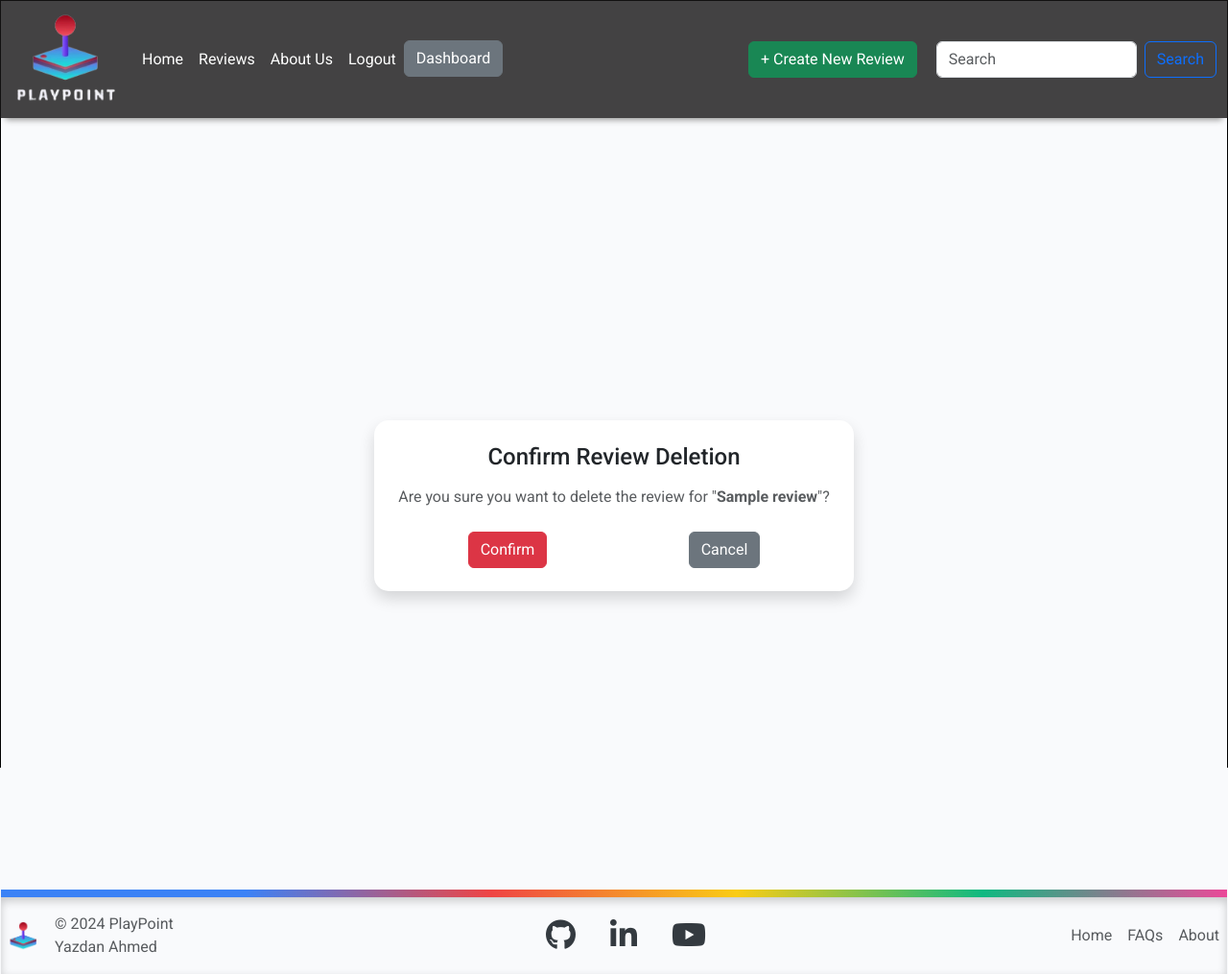
After one commit to Yazhmd/PlayPoint-Django-blog-Project-, a Django app: page /delete/1/ in a window 1280 px wide. The commit adds this page. Shown: the whole page at 96% size. Run offline with Django 4.2, Linux system fonts and the light colour scheme; a user stored in the database is signed in; tables that the repository leaves empty hold one stand-in row (values such as "Sample post"); parts of the project's set-up code (start-up, migrations or seed data) failed here and were passed over; some libraries are stand-ins or nearby versions.

Commit message:
Add: Added delete review confirmation

```diff
--- /dev/null
+++ b/app_blog/templates/app_blog/review_confirm_delete.html
@@ -0,0 +1,23 @@
+{% extends "base.html" %}
+{% load static %}
+
+{% block title %}Delete Review: {{ object.title }}{% endblock %}
+
+{% block content %}
+<div class="container d-flex flex-column justify-content-center align-items-center min-vh-100">
+    <div class="card shadow p-4" style="max-width: 500px; width: 100%;">
+        <h1 class="h4 text-center mb-3">Confirm Review Deletion</h1>
+        <p class="text-center text-muted mb-4">
+            Are you sure you want to delete the review for "<strong>{{ object.title }}</strong>"?
+        </p>
+        <form method="post" class="d-flex justify-content-center">
+            {% csrf_token %}
+            <div class="d-flex justify-content-around w-100">
+                <input type="submit" value="Confirm" class="btn btn-danger w-45">
+                <a href="{% url 'review_detail' id=object.id %}" class="btn btn-secondary w-45">Cancel</a>
+
+            </div>
+        </form>
+    </div>
+</div>
+{% endblock %}
--- a/app_blog/templates/app_blog/review_detail.html
+++ b/app_blog/templates/app_blog/review_detail.html
@@ -29,7 +29,7 @@
             {% if request.user == review.user %}
             <div class="text-center mt-3">
                 <a href="{% url 'edit_review' review.slug %}" class="btn btn-primary w-25">Edit</a>
-                <a href="{% url 'delete_review' review.slug %}" class="btn btn-danger w-25">Delete</a>
+                <a href="{% url 'delete_review' review.id %}" class="btn btn-danger w-25">Delete</a>
             </div>
             {% endif %}
         </div>
--- a/app_blog/urls.py
+++ b/app_blog/urls.py
@@ -1,6 +1,6 @@
 from . import views
 from django.urls import path
-from .views import AddReview, Reviews
+from .views import AddReview, Reviews, review_detail, DeleteReview
 
 urlpatterns = [
     path('', views.HomePage.as_view(), name='home'),
@@ -11,6 +11,6 @@ urlpatterns = [
 
     path('review/<int:id>/', views.review_detail, name='review_detail'),
 
-
+    path('delete/<int:pk>/', views.DeleteReview.as_view(), name='delete_review'),
 
 ]
--- a/app_blog/views.py
+++ b/app_blog/views.py
@@ -1,16 +1,31 @@
 from django.shortcuts import render, get_object_or_404
 from django.http import HttpResponseRedirect
 from django.urls import reverse_lazy
-from django.views.generic import TemplateView, CreateView, ListView , DetailView
+from django.views.generic import TemplateView, CreateView, ListView, DetailView, DeleteView
+
+
 from .models import Review
 from .forms import ReviewForm
-from django.contrib.auth.mixins import LoginRequiredMixin
+from django.contrib.auth.mixins import LoginRequiredMixin, UserPassesTestMixin
 
 
 # HomePage view
 class HomePage(TemplateView):
     """Displays home page"""
     template_name = 'base.html'
+
+
+# AddReview view (CreateView)
+class AddReview(LoginRequiredMixin, CreateView):
+    """Add review view"""
+    template_name = 'app_blog/add_review.html'
+    model = Review
+    form_class = ReviewForm
+    success_url = reverse_lazy('add_review')
+
+    def form_valid(self, form):
+        form.instance.user = self.request.user
+        return super(AddReview, self).form_valid(form)
 
 
 # Reviews List view (ListView)
@@ -33,6 +48,24 @@ def review_detail(request, id):
     return render(request, 'app_blog/review_detail.html', {'review': review})
 
 
+class DeleteReview(LoginRequiredMixin, UserPassesTestMixin, DeleteView):
+
+    """  Delete a review    """
+
+    model = Review
+
+    success_url = reverse_lazy('review_confirm_delete')
+
+    def test_func(self):
+        return self.request.user == self.get_object().user
+
+
+# HomePage view
+class HomePage(TemplateView):
+    """Displays home page"""
+    template_name = 'base.html'
+
+
 # AddReview view (CreateView)
 class AddReview(LoginRequiredMixin, CreateView):
     """Add review view"""
@@ -44,3 +77,37 @@ class AddReview(LoginRequiredMixin, CreateView):
     def form_valid(self, form):
         form.instance.user = self.request.user
         return super(AddReview, self).form_valid(form)
+
+
+# Reviews List view (ListView)
+class Reviews(ListView):
+    """ View all reviews """
+    model = Review
+    template_name = "app_blog/index.html"
+    context_object_name = 'reviews'
+    paginate_by = 6
+
+    def get_queryset(self):
+        """Override to apply custom filters (optional)"""
+        return Review.objects.filter(status=1)
+
+
+# Review Detail view
+def review_detail(request, id):
+    """Display details of a single review"""
+    review = get_object_or_404(Review, id=id)
+    return render(request, 'app_blog/review_detail.html', {'review': review})
+
+# Delete Review
+class DeleteReview(LoginRequiredMixin, UserPassesTestMixin, DeleteView):
+    """ Delete a review """
+    model = Review
+
+    template_name = 'app_blog/review_confirm_delete.html'
+    context_object_name = 'review'
+
+    success_url = reverse_lazy('app_blog:reviews')
+
+    def test_func(self):
+        """Only the owner can delete the review."""
+        return self.request.user == self.get_object().user
--- a/static/css/app_blog.css
+++ b/static/css/app_blog.css
@@ -31,19 +31,48 @@ body {
 
 .card {
     border: none;
-    background-color: transparent;
+    border-radius: 15px;
+    background-color: #fff;
+    box-shadow: 0 4px 6px rgba(0, 0, 0, 0.1), 0 1px 3px rgba(0, 0, 0, 0.08);
+
+    transition: transform 0.2s ease-in-out, box-shadow 0.2s ease-in-out;
+    overflow: hidden;
+}
+
+.card:hover {
+    transform: translateY(-5px);
+    box-shadow: 0 8px 10px rgba(0, 0, 0, 0.15), 0 4px 6px rgba(0, 0, 0, 0.1);
 }
 
 .image-container {
     position: relative;
+    overflow: hidden;
+    border-top-left-radius: 15px;
+    border-top-right-radius: 15px;
+}
+
+.image-container img {
+    width: 100%;
+    height: auto;
+    transition: transform 0.3s ease-in-out;
+}
+
+.image-container:hover img {
+    transform: scale(1.05);
 }
 
 .image-flash {
     position: absolute;
     bottom: 5%;
-    min-width: 30%;
-    left: -2px;
-    background-color: #188181;
+    left: 10%;
+
+    background-color: rgba(24, 129, 129, 0.8);
+    color: #fff;
+
+    padding: 5px 10px;
+    border-radius: 8px;
+    font-size: 0.9rem;
+    font-weight: bold;
 }
 
 .scale {
@@ -52,9 +81,11 @@ body {
 }
 
 .author {
-    color: white;
-    margin: 4px;
+    color: #4A4A4F;
+    font-size: 0.85rem;
     text-transform: uppercase;
+    letter-spacing: 0.05em;
+    margin: 10px;
 }
 
 .masthead {
--- a/static/css/style.css
+++ b/static/css/style.css
@@ -126,7 +126,7 @@ body {
     display: flex;
     flex-direction: column;
     font-family: var(--main-font);
-    padding-top: 120px;
+    padding-top: 126px;
 }
 
 main {
--- a/templates/account/logout.html
+++ b/templates/account/logout.html
@@ -5,13 +5,14 @@
 {% endblock head_title %}
 {% block content %}
 <div class="container text-center py-5">
-    <h1 class="mb-4">{% trans "Sign Out" %}</h1>
+    <h1 class="mb-4">{% trans "Log Out" %}</h1>
     <p class="lead">{% trans 'Are you sure you want to sign out?' %}</p>
 
     {% url 'account_logout' as action_url %}
     <form method="post" action="{{ action_url }}" class="d-inline">
         {% csrf_token %}
         {{ redirect_field }}
+
         <button type="submit" class="btn btn-warning btn-lg px-5 py-3 shadow-sm">
             {% trans 'Sign Out' %}
         </button>
--- a/templates/account/signup.html
+++ b/templates/account/signup.html
@@ -17,7 +17,7 @@
             {% csrf_token %}
             {{ form|crispy }}
             {{ redirect_field }}
-            <button class="btn btn-primary w-100" type="submit">
+            <button class="btn btn-success w-100" type="submit">
                 {% trans "Sign Up" %}
             </button>
         </form>
--- a/templates/includes/header.html
+++ b/templates/includes/header.html
@@ -36,6 +36,10 @@
            </li>
            <li class="nav-item">
              <a class="nav-link {% if url_name == 'review' %}active{% endif %}" href=" {% url 'index' %}">Reviews</a>
+           </li>
+
+           <li class="nav-item">
+             <a class="nav-link {% if url_name == '' %}active{% endif %}" href=" {% url 'index' %}">About Us</a>
            </li>
 
            {% if request.user.is_authenticated %}
```
Also changed, not shown: templates/403error.html (added, +11 -0 lines).
